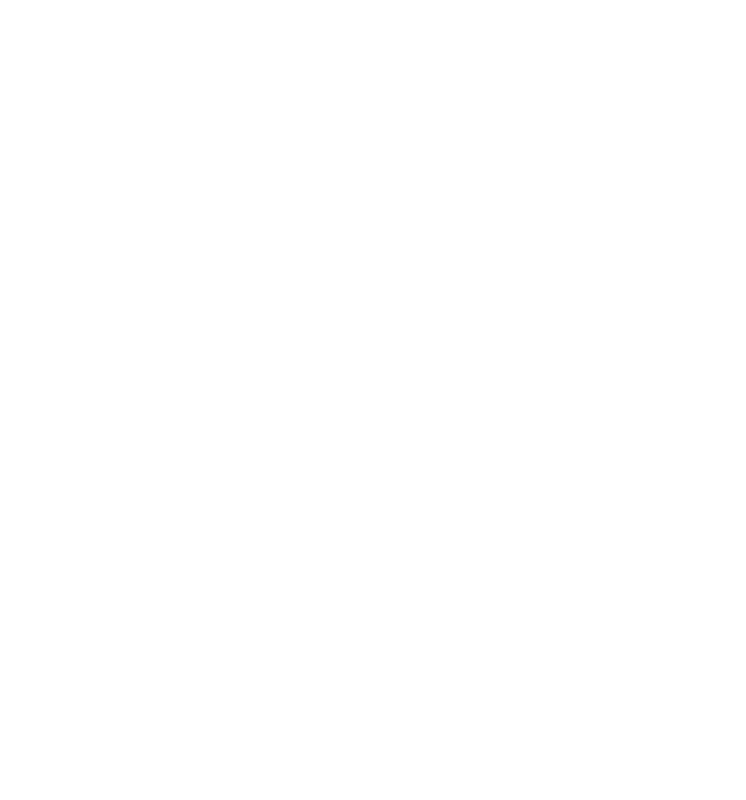
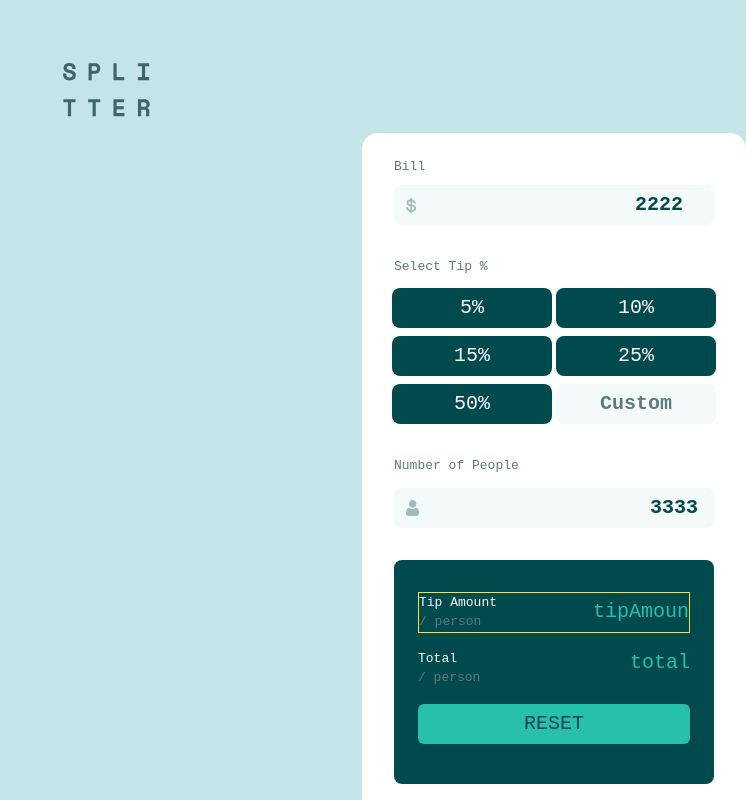
Before and after one commit to lingowmx/tip-calculator-app-main, a React (Vite) app: page / in a window 1280 px wide. Shown: the whole page, without its empty margins (534-1280 px from the left). Built offline with nearby package versions, Linux system fonts and the light colour scheme.

Commit message:
some styles ok

```diff
--- a/src/App.jsx
+++ b/src/App.jsx
@@ -1,12 +1,16 @@
 
+import { Container } from './components/Container'
+import logo from '../images/logo.svg'
 import './App.css'
+import { BillTotal } from './components/BillTotal'
 
 function App() {
 
 
   return (
-    <div className=''>
-
+    <div className='bg-Lightgrayishcyan h-screen w-screen flex flex-col justify-end items-end'>
+      <img src={logo} alt="logo" className='mx-auto pb-4' />
+      <Container />
     </div>
   )
 }
--- /dev/null
+++ b/src/components/BillTotal.jsx
@@ -0,0 +1,65 @@
+import { useState } from "react"
+import iconDollar from '../../images/icon-dollar.svg'
+import iconPerson from '../../images/icon-person.svg'
+
+export const BillTotal = () => {
+  const [total, setTotal] = useState(2222)
+  const [persons, setPersons] = useState(3333)
+  const handleSubmit = (e) => {
+    e.preventDefault()
+    console.log('handlesubmit')
+  }
+
+  return (
+    <div className="w-96 m-4 flex justify-center">
+      <form onSubmit={handleSubmit} className="flex flex-col w-80">
+        <label htmlFor="total" className="mt-2 mb-2 text-Darkgrayishcyan">Bill</label>
+        <div className="relative">
+          <img
+            src={iconDollar}
+            alt="icon-dollar"
+            className="absolute top-3 left-3" />
+          <input
+            type="number"
+            id="total"
+            value={total}
+            onChange={(e) => setTotal(e.target.value)}
+            className="w-80 h-10 rounded-lg text-end pr-4 bg-Verylightgrayishcyan text-Verydarkcyan text-xl font-bold" />
+        </div>
+        <label htmlFor="tip" className="mt-8 mb-3 text-Darkgrayishcyan">Select Tip %</label>
+        <section className="grid grid-cols-2 gap-2 place-items-center">
+          <button
+            className="w-40 h-10 bg-Verydarkcyan text-white text-xl rounded-lg cursor-pointer
+             hover:bg-Strongcyan hover:text-Verydarkcyan">5%</button>
+          <button
+            className="w-40 h-10 bg-Verydarkcyan text-white text-xl rounded-lg cursor-pointer
+             hover:bg-Strongcyan hover:text-Verydarkcyan">10%</button>
+          <button
+            className="w-40 h-10 bg-Verydarkcyan text-white text-xl rounded-lg cursor-pointer
+             hover:bg-Strongcyan hover:text-Verydarkcyan">15%</button>
+          <button
+            className="w-40 h-10 bg-Verydarkcyan text-white text-xl rounded-lg cursor-pointer
+             hover:bg-Strongcyan hover:text-Verydarkcyan">25%</button>
+          <button
+            className="w-40 h-10 bg-Verydarkcyan text-white text-xl rounded-lg cursor-pointer
+             hover:bg-Strongcyan hover:text-Verydarkcyan">50%</button>
+          <button
+            className="w-40 h-10 bg-Verylightgrayishcyan text-Darkgrayishcyan font-bold text-xl rounded-lg">Custom</button>
+        </section>
+        <label htmlFor="numberOfPeople" className="mt-8 mb-3 text-Darkgrayishcyan">Number of People</label>
+        <div className="relative">
+          <img
+            src={iconPerson}
+            alt="icon-person"
+            className="absolute top-3 left-3" />
+          <input
+            type="text"
+            id="numberOfPeople"
+            value={persons}
+            onChange={(e) => setPersons(e.target.value)}
+            className="w-80 h-10 rounded-lg text-end pr-4 bg-Verylightgrayishcyan text-Verydarkcyan text-xl font-bold" />
+        </div>
+      </form>
+    </div>
+  )
+}
--- /dev/null
+++ b/src/components/Container.jsx
@@ -0,0 +1,12 @@
+import React from 'react'
+import { BillTotal } from './BillTotal'
+import { Results } from './Results'
+
+export const Container = () => {
+  return (
+    <div className='bg-white h-5/6 w-96 rounded-t-2xl flex flex-col justify-center items-center'>
+      <BillTotal/>
+      <Results />
+    </div>
+  )
+}
--- /dev/null
+++ b/src/components/Results.jsx
@@ -0,0 +1,27 @@
+import { useState } from "react"
+
+export const Results = () => {
+  const [tipAmount, setTipAmount] = useState(0)
+  const [totalPerPerson, setTotalPerPerson] = useState(0)
+
+  return (
+    <div className="w-80 h-[400px] m-4 pt-8 p-6 rounded-lg bg-Verydarkcyan flex flex-col gap-4 ">
+      <section className="flex justify-between items-center border  border-yellow-300">
+        <div className="flex flex-col">
+          <p className="text-Verylightgrayishcyan">Tip Amount</p>
+          <p className="text-Darkgrayishcyan">/ person</p>
+        </div>
+        <p className="text-xl text-Strongcyan">tipAmoun</p>
+      </section>
+      <section className="flex justify-between">
+        <div className="flex flex-col">
+          <p className="text-Verylightgrayishcyan">Total</p>
+          <p className="text-Darkgrayishcyan">/ person</p>
+        </div>
+        <p className="text-xl text-Strongcyan">total</p>
+      </section>
+      <button className="w-[272px] h-10 text-xl bg-Strongcyan text-Verydarkcyan cursor-pointer rounded-md
+        hover:bg-Lightgrayishcyan">RESET</button>
+    </div>
+  )
+}
```
